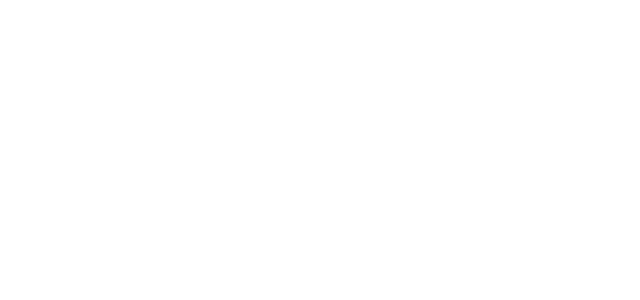
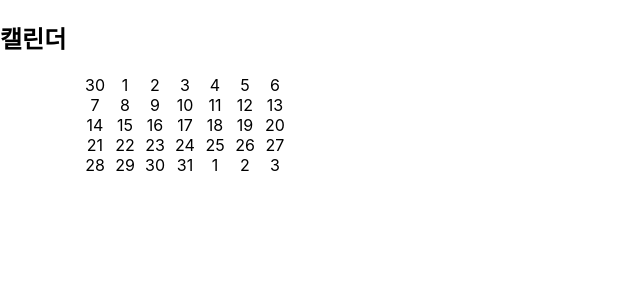
Before and after one commit to somn45/calendar-layout, a React (Create React App) app: page / in a window 1280 px wide. Shown: the top 300 px of the page, without its empty margins (0-640 px from the left). Built offline with nearby package versions, Linux system fonts and the light colour scheme.

Commit message:
달력 렌더링 ver 0.1.0

```diff
--- a/package.json
+++ b/package.json
@@ -10,6 +10,7 @@
     "@types/node": "^16.18.101",
     "@types/react": "^18.3.3",
     "@types/react-dom": "^18.3.0",
+    "date-fns": "^3.6.0",
     "react": "^18.3.1",
     "react-dom": "^18.3.1",
     "react-scripts": "5.0.1",
--- a/src/App.tsx
+++ b/src/App.tsx
@@ -1,10 +1,17 @@
-import React, { useEffect } from 'react';
+import React, { useEffect, useState } from 'react';
 import './App.css';
 import styled from 'styled-components';
+import { getDaysInMonth } from 'date-fns';
+import Week from './Week';
 
-const Days = styled.div``;
+const MonthCalendar = styled.ul`
+  display: flex;
+  flex-direction: column;
+  list-style-type: none;
+`;
 
 function App() {
+  const [calendar, setCalendar] = useState<number[][] | null>(null)
   useEffect(() => {
     createMonthDays();
   }, []);
@@ -16,7 +23,7 @@
     const day = nowMonthFirstDate.getDay();
     // 몇일이지?
     let currentDate = nowMonthFirstDate.getDate();
-    const totalDateCurrentMonth = calMonthDay(0);
+    const totalDateCurrentMonth = getDaysInMonth(new Date(nowMonthFirstDate.getFullYear(), nowMonthFirstDate.getMonth()));
 
     // 현재 달의 달력
     let calendar: number[][] = [];
@@ -28,11 +35,11 @@
     calendar = calendar.map((week, index) => {
       return index === 0 ? findLastMonthDate(calendar[index]) : index === calendar.length - 1 ? findNextMonthDate(calendar[index]) : week;
     })
-    console.log(calendar);
+    setCalendar(calendar);
   }
 
   const findNextMonthDate = (week: number[]) => {
-    const totalDateCurrentMonth = calMonthDay(0);
+    const totalDateCurrentMonth = getDaysInMonth(new Date(new Date().getFullYear(), new Date().getMonth()));
     const includeNextMonthDate = week.map(date => {
       return date > totalDateCurrentMonth ? date - totalDateCurrentMonth : date;
     })
@@ -40,8 +47,7 @@
   }
 
   const findLastMonthDate = (week: number[]) => {
-    const totalDateLastMonth = calMonthDay(-1);
-    console.log(totalDateLastMonth);
+    const totalDateLastMonth = getDaysInMonth(new Date(new Date().getFullYear(), new Date().getMonth() - 1));
     const includeLastMonthDate = week.map((date) => {
       return date < 1 ? date + totalDateLastMonth : date;
     });
@@ -52,18 +58,15 @@
     return Array.from(new Array(7), (startDate, i) => (i + 1)).map(date => date + startDate - 1 - day);
   }
 
-  // index : 현재 달 기준으로 앞 또는 뒤로 이동
-  // 예시 : index: -2일때 현재 8월이면 구해지는 값은 6월
-  const calMonthDay = (index: number) => {
-    const day1 = new Date();
-    // 한 달에 며칠이 포함되어 있는가
-    const dates = new Date(day1.getFullYear(), day1.getMonth() + 1 + index, 0).getDate();
-    return dates;
-  }
-
   return (
-    <div>
-    </div>
+    <section>
+      <h1>캘린더</h1>
+      <MonthCalendar>
+      {calendar?.map(week => (
+        <Week key={week[0]} week={week} />
+      ))}
+      </MonthCalendar>
+    </section>
   );
 }
 
--- /dev/null
+++ b/src/Week.tsx
@@ -0,0 +1,27 @@
+import { styled } from "styled-components";
+
+const WeekCalendar = styled.ul`
+  width: 210px;
+  display: flex;
+  list-style-type: none;
+  li {
+    width: 30px;
+    display: flex;
+    justify-content: center;
+  }
+`;
+
+const Week = ({week}: {week: number[]}) => {
+  return (
+  <li>
+    <WeekCalendar>
+    {week.map(date => (
+      <li key={date}>{String(date)}</li>
+    ))}
+    </WeekCalendar>
+  </li>
+  )
+
+}
+
+export default Week;
```
Also changed, not shown: 1 other file (tests, documents, lock files or other folders).
